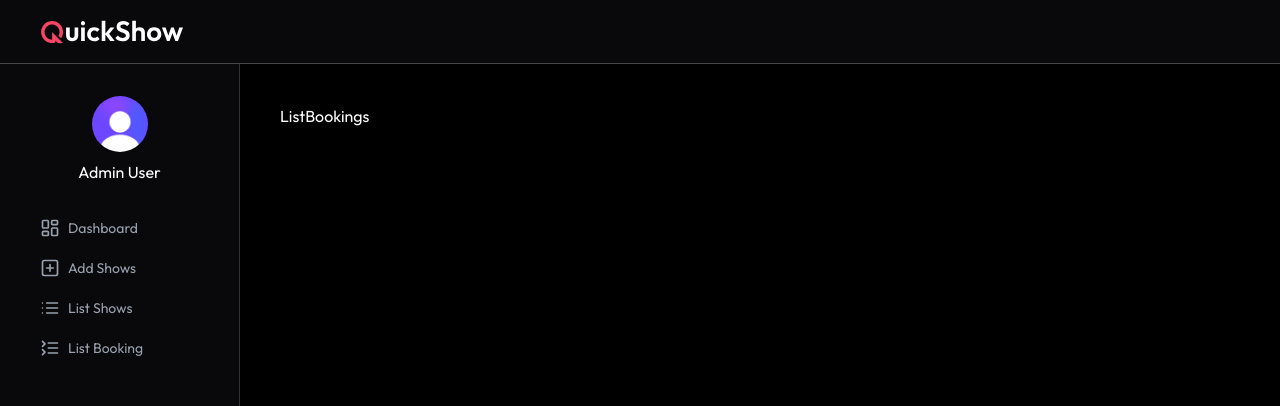
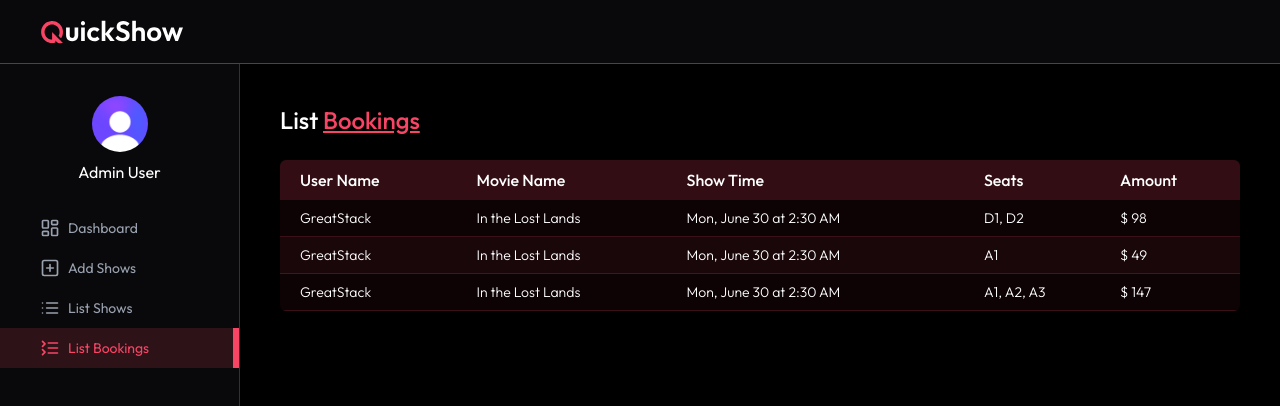
Before and after one commit to Sneha-Kushwaha/QuickTicket, a React (Vite) app in the folder client/: page /admin/list-bookings in a window 1280 px wide. Shown: the top 406 px of the page. Built offline with nearby package versions, Linux system fonts and the light colour scheme.

Commit message:
Added List Bookings

```diff
--- a/client/src/components/admin/AdminSidebar.jsx
+++ b/client/src/components/admin/AdminSidebar.jsx
@@ -14,7 +14,7 @@
     { name: 'Dashboard', path: '/admin', icon: LayoutDashboardIcon },
     { name: 'Add Shows', path: '/admin/add-shows', icon: PlusSquareIcon },
     { name: 'List Shows', path: '/admin/list-shows', icon: ListIcon },
-    { name: 'List Booking', path: '/admin/list-booking', icon: ListCollapseIcon },
+    { name: 'List Bookings', path: '/admin/list-bookings', icon: ListCollapseIcon },
   ];
 
   return (
--- a/client/src/pages/admin/ListBookings.jsx
+++ b/client/src/pages/admin/ListBookings.jsx
@@ -1,9 +1,57 @@
-import React from 'react'
+import React, { useEffect, useState } from 'react';
+import { dummyBookingData } from '../../assets/assets';
+import Loading from '../../components/Loading';
+import Title from '../../components/admin/Title';
+import { dateFormat } from '../../lib/dateFormat';
 
 const ListBookings = () => {
-  return (
-    <div>ListBookings</div>
-  )
-}
+  const currency = import.meta.env.VITE_CURRENCY;
 
-export default ListBookings
+  const [bookings, setBookings] = useState([]);
+  const [isLoading, setIsLoading] = useState(true);
+
+  const getAllBookings = async () => {
+    setBookings(dummyBookingData);
+    setIsLoading(false);
+  };
+
+  useEffect(() => {
+  console.log("Dummy Booking Data:", dummyBookingData); // 🔍 Check if data is loaded
+  getAllBookings();
+}, []);
+
+
+  return !isLoading ? (
+    <>
+      <Title text1="List" text2="Bookings" />
+      <div className="max-w-5xl mt-6 overflow-x-auto">
+        <table className="w-full border-collapse rounded-md overflow-hidden text-nowrap">
+          <thead>
+            <tr className="bg-primary/20 text-left text-white">
+              <th className="p-2 font-medium pl-5">User Name</th>
+              <th className="p-2 font-medium">Movie Name</th>
+              <th className="p-2 font-medium">Show Time</th>
+              <th className="p-2 font-medium">Seats</th>
+              <th className="p-2 font-medium">Amount</th>
+            </tr>
+          </thead>
+          <tbody className="text-sm font-light text-white">
+            {bookings.map((item, index) => (
+              <tr key={index} className="border-b border-primary/20 bg-primary/5 even:bg-primary/10">
+                <td className="p-2 pl-5">{item.user.name}</td>
+                <td className="p-2">{item.show.movie.title}</td>
+                <td className="p-2">{dateFormat(item.show.showDateTime)}</td>
+                <td className="p-2">{item.bookedSeats.join(', ')}</td>
+                <td className="p-2">{currency} {item.amount}</td>
+              </tr>
+            ))}
+          </tbody>
+        </table>
+      </div>
+    </>
+  ) : (
+    <Loading />
+  );
+};
+
+export default ListBookings;
```
